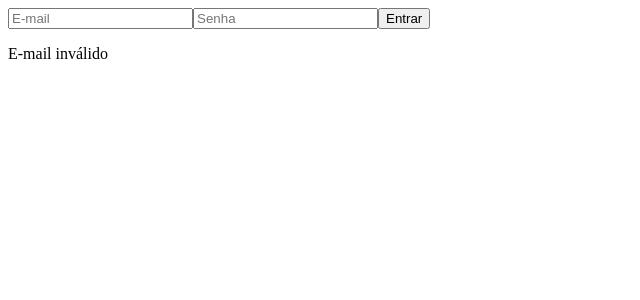
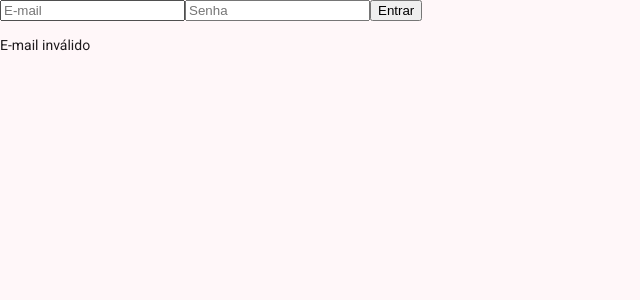
Before and after one commit to Calebe658/projeto-angular-step, an Angular app in the folder controle-estoque/: page /login in a window 1280 px wide. Shown: the top 300 px of the page, without its empty margins (0-640 px from the left). Built offline with nearby package versions, Linux system fonts and the light colour scheme.

Commit message:
update protudosService

```diff
--- a/controle-estoque/angular.json
+++ b/controle-estoque/angular.json
@@ -34,9 +34,7 @@
                 "input": "public"
               }
             ],
-            "styles": [
-              "src/styles.css"
-            ]
+            "styles": ["src/material-theme.scss", "src/styles.css"]
           },
           "configurations": {
             "production": {
--- a/controle-estoque/package.json
+++ b/controle-estoque/package.json
@@ -11,10 +11,12 @@
   "private": true,
   "packageManager": "npm@11.9.0",
   "dependencies": {
+    "@angular/cdk": "^21.2.8",
     "@angular/common": "^21.2.0",
     "@angular/compiler": "^21.2.0",
     "@angular/core": "^21.2.0",
     "@angular/forms": "^21.2.0",
+    "@angular/material": "^21.2.8",
     "@angular/platform-browser": "^21.2.0",
     "@angular/router": "^21.2.0",
     "rxjs": "~7.8.0",
--- a/controle-estoque/src/app/app-module.ts
+++ b/controle-estoque/src/app/app-module.ts
@@ -8,10 +8,12 @@ import { Estoque } from './componentes/estoque/estoque';
 import { Login } from './componentes/login/login';
 import { ReactiveFormsModule } from '@angular/forms';
 import { FormularioRegistro } from './componentes/formulario-registro/formulario-registro';
+import { MatButtonModule } from '@angular/material/button';
+import { MatCardModule } from '@angular/material/card';
 
 @NgModule({
   declarations: [App, PainelAdmin, Dashboard, Estoque, Login, FormularioRegistro],
-  imports: [BrowserModule, AppRoutingModule, ReactiveFormsModule],
+  imports: [BrowserModule, AppRoutingModule, ReactiveFormsModule, MatCardModule, MatButtonModule],
   providers: [provideBrowserGlobalErrorListeners()],
   bootstrap: [App],
 })
--- a/controle-estoque/src/app/componentes/dashboard/dashboard.css
+++ b/controle-estoque/src/app/componentes/dashboard/dashboard.css
@@ -0,0 +1,23 @@
+#mainDiv {
+    display: flex;
+    flex-wrap: wrap;
+    gap: 50px;
+}
+
+.example-card {
+    max-width: 600px;
+    padding: 10px;
+    justify-content: center;
+    align-items: center;
+}
+
+#imgProduto {
+    margin: 0 auto;
+    width: 250px;
+    overflow: hidden;
+    aspect-ratio: 1/1;
+}
+
+mat-card-content {
+    margin-top: auto;
+}
--- a/controle-estoque/src/app/componentes/dashboard/dashboard.html
+++ b/controle-estoque/src/app/componentes/dashboard/dashboard.html
@@ -1 +1,22 @@
-<p>dashboard works!</p>
+<div id="mainDiv">
+    <mat-card *ngFor="let produto of produtos" class="example-card" appearance="outlined">
+
+        <mat-card-header>
+            <mat-card-title>{{produto.title}}</mat-card-title>
+            <mat-card-subtitle>{{produto.category}}</mat-card-subtitle>
+        </mat-card-header>
+
+        <img mat-card-image [src]="produto.image" alt="Foto do produto" id="imgProduto">
+
+        <mat-card-content>
+            <p>
+                {{produto.description}}
+            </p>
+        </mat-card-content>
+
+        <mat-card-actions>
+            <button matButton>LIKE</button>
+            <button matButton>SHARE</button>
+        </mat-card-actions>
+    </mat-card>
+</div>
--- a/controle-estoque/src/app/componentes/dashboard/dashboard.ts
+++ b/controle-estoque/src/app/componentes/dashboard/dashboard.ts
@@ -1,9 +1,23 @@
-import { Component } from '@angular/core';
+import { ChangeDetectionStrategy, Component, OnInit } from '@angular/core';
+import { ProdutosService } from '../../services/produtos-service';
 
 @Component({
   selector: 'app-dashboard',
   standalone: false,
   templateUrl: './dashboard.html',
   styleUrl: './dashboard.css',
+  changeDetection: ChangeDetectionStrategy.OnPush,
 })
-export class Dashboard {}
+export class Dashboard implements OnInit {
+
+  produtos: any;
+
+  constructor(private produtosService: ProdutosService) { }
+
+  ngOnInit() {
+    this.produtosService.getProdutos().subscribe((response) => {
+      this.produtos = response;
+      console.log(this.produtos);
+    })
+  }
+}
--- /dev/null
+++ b/controle-estoque/src/app/services/produtos-service.ts
@@ -0,0 +1,15 @@
+import { HttpClient } from '@angular/common/http';
+import { Injectable } from '@angular/core';
+
+@Injectable({
+  providedIn: 'root',
+})
+export class ProdutosService {
+  apiUrl: string = 'https://fakestoreapi.com/products';
+
+  constructor(private http: HttpClient) { }
+
+  getProdutos() {
+    return this.http.get(this.apiUrl);
+  }
+}
--- a/controle-estoque/src/index.html
+++ b/controle-estoque/src/index.html
@@ -1,11 +1,18 @@
 <!doctype html>
 <html lang="en">
   <head>
-  <meta charset="utf-8">
+    <meta charset="utf-8" />
     <title>ControleEstoque</title>
-  <base href="/">
-  <meta name="viewport" content="width=device-width, initial-scale=1">
-  <link rel="icon" type="image/x-icon" href="favicon.ico">
+    <base href="/" />
+    <meta name="viewport" content="width=device-width, initial-scale=1" />
+    <link rel="icon" type="image/x-icon" href="favicon.ico" />
+    <link rel="preconnect" href="https://fonts.googleapis.com" />
+    <link rel="preconnect" href="https://fonts.gstatic.com" crossorigin />
+    <link
+      href="https://fonts.googleapis.com/css2?family=Roboto:wght@300;400;500&display=swap"
+      rel="stylesheet"
+    />
+    <link href="https://fonts.googleapis.com/icon?family=Material+Icons" rel="stylesheet" />
   </head>
   <body>
     <app-root></app-root>
--- /dev/null
+++ b/controle-estoque/src/material-theme.scss
@@ -0,0 +1,38 @@
+// Include theming for Angular Material with `mat.theme()`.
+// This Sass mixin will define CSS variables that are used for styling Angular Material
+// components according to the Material 3 design spec.
+// Learn more about theming and how to use it for your application's
+// custom components at https://material.angular.dev/guide/theming
+@use '@angular/material' as mat;
+
+html {
+  height: 100%;
+  @include mat.theme(
+    (
+      color: (
+        primary: mat.$magenta-palette,
+        tertiary: mat.$violet-palette,
+      ),
+      typography: Roboto,
+      density: 0,
+    )
+  );
+}
+
+body {
+  // Default the application to a light color theme. This can be changed to
+  // `dark` to enable the dark color theme, or to `light dark` to defer to the
+  // user's system settings.
+  color-scheme: light;
+
+  // Set a default background, font and text colors for the application using
+  // Angular Material's system-level CSS variables. Learn more about these
+  // variables at https://material.angular.dev/guide/system-variables
+  background-color: var(--mat-sys-surface);
+  color: var(--mat-sys-on-surface);
+  font: var(--mat-sys-body-medium);
+
+  // Reset the user agent margin.
+  margin: 0;
+  height: 100%;
+}
```
Also changed, not shown: 2 other files (tests, documents, lock files or other folders). Lines whose indentation alone changed are shown as unchanged.
